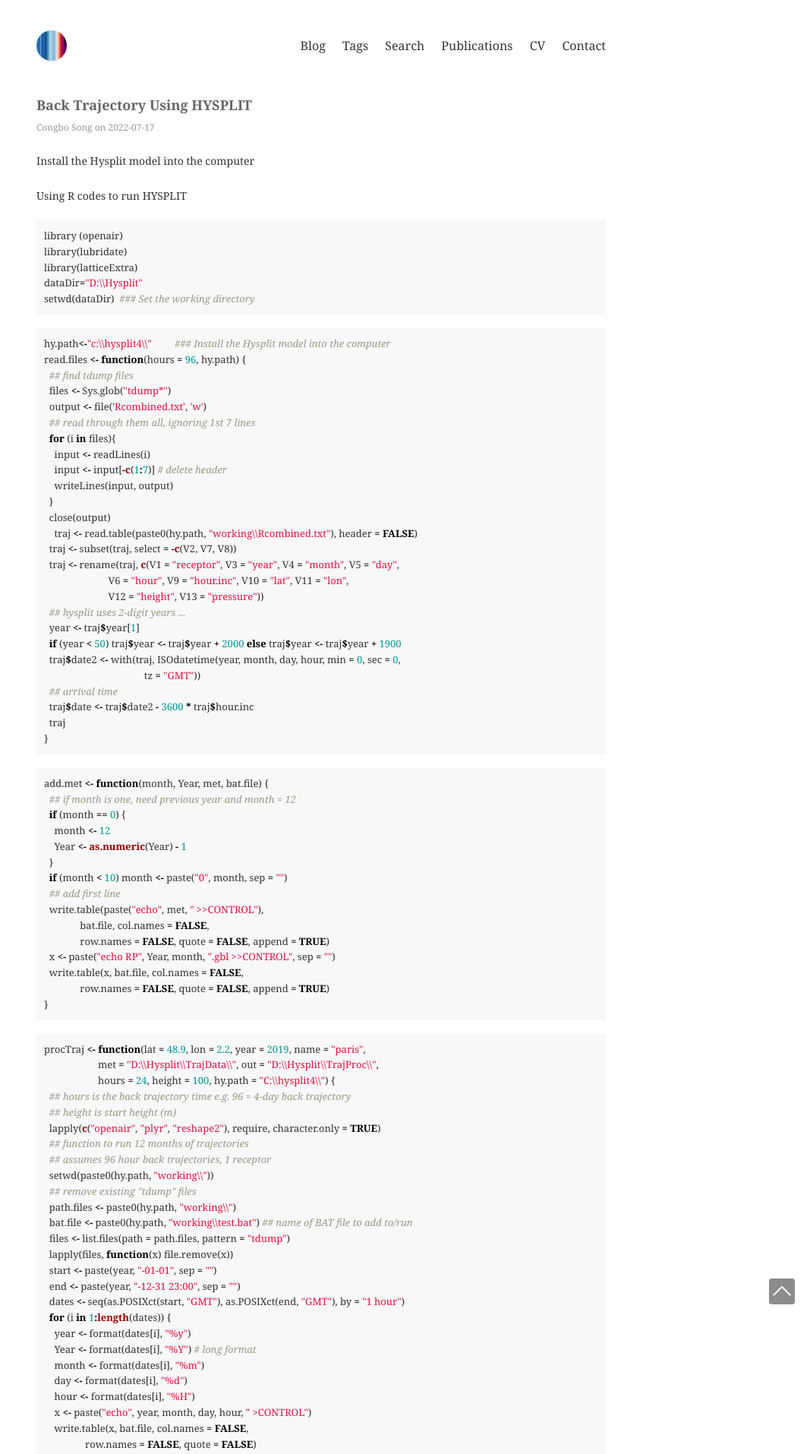
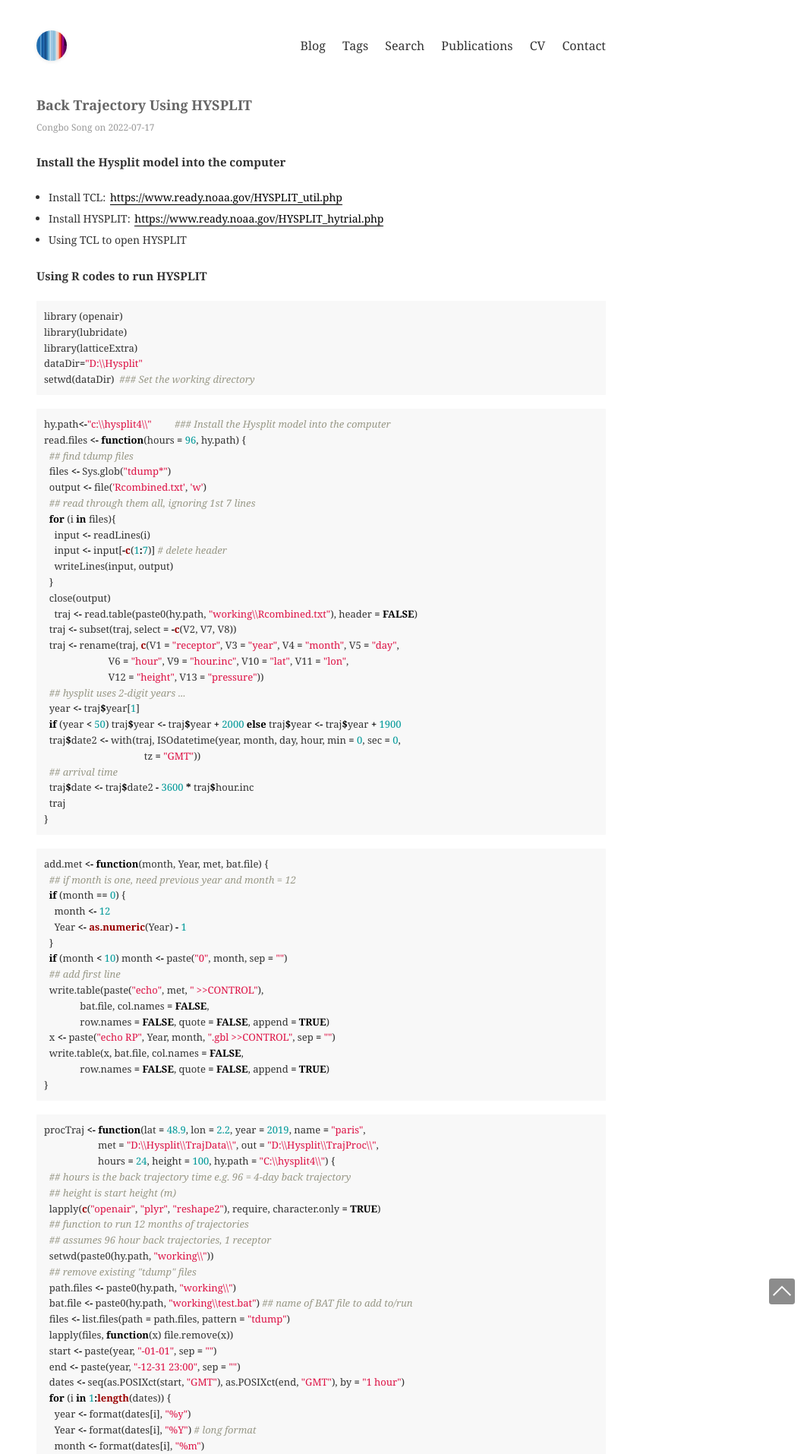
Before and after one commit to songair/Congbo, a Jekyll site: the page built from _posts/2022-07-17-Back Trajectory Using HYSPLIT.md, in a window 1280 px wide. Shown: the top 1914 px of the page at 76% size, without its empty margins (217-1280 px from the left). Built offline with Jekyll 4.4.1, drawn with Linux system fonts in a browser that asks for light colours; comment, search, counter and statistics services are not loaded; some of the changed text lies outside the part shown.

Commit message:
Update 2022-07-17-Back Trajectory Using HYSPLIT.md

````diff
--- a/_posts/2022-07-17-Back Trajectory Using HYSPLIT.md
+++ b/_posts/2022-07-17-Back Trajectory Using HYSPLIT.md
@@ -4,11 +4,14 @@ title: Back Trajectory Using HYSPLIT
 categories: [Tutorial]
 comments: true
 ---
-Install the Hysplit model into the computer
+### Install the Hysplit model into the computer
+* Install TCL: [https://www.ready.noaa.gov/HYSPLIT_util.php](https://www.ready.noaa.gov/HYSPLIT_util.php)
 
+* Install HYSPLIT: [https://www.ready.noaa.gov/HYSPLIT_hytrial.php](https://www.ready.noaa.gov/HYSPLIT_hytrial.php)
 
+* Using TCL to open HYSPLIT
 
-Using R codes to run HYSPLIT
+### Using R codes to run HYSPLIT
 ```R
 library (openair)
 library(lubridate)
````
Also changed, not shown: other parts of _posts/2022-07-17-Back Trajectory Using HYSPLIT.md (+4 -0 lines).
